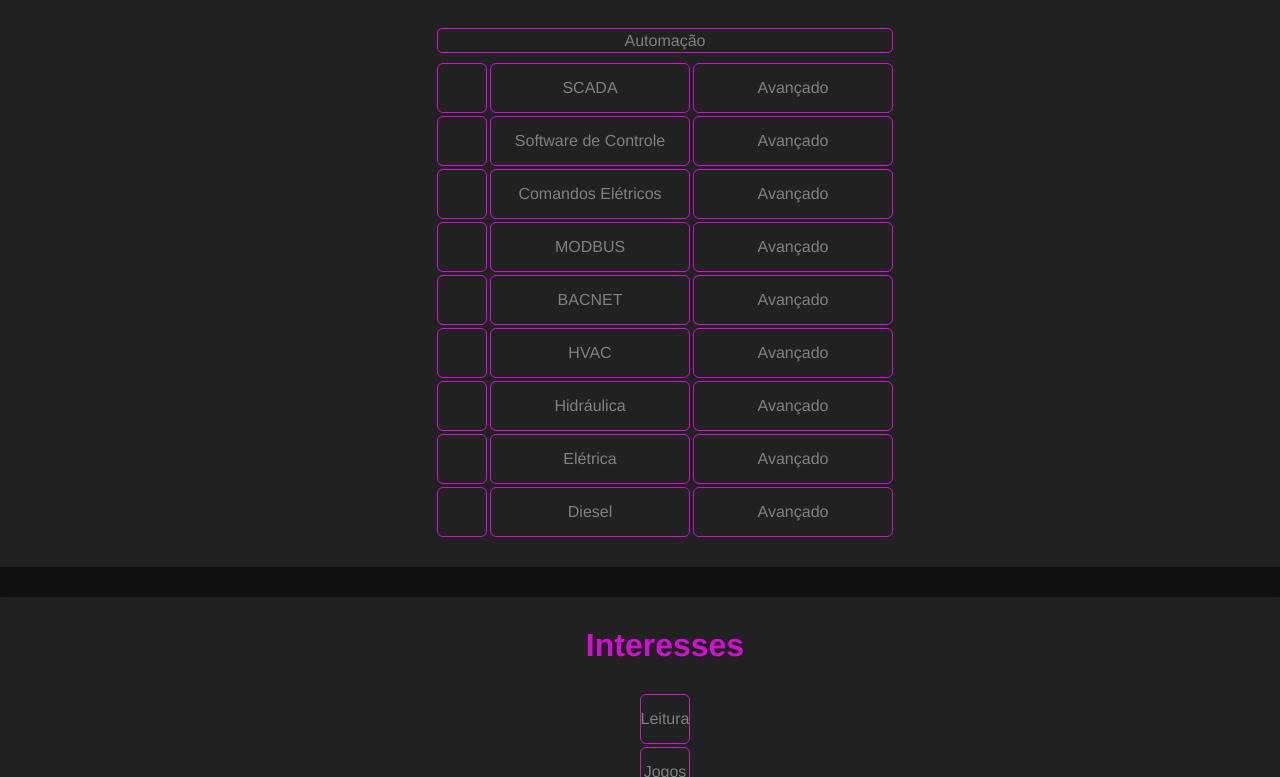
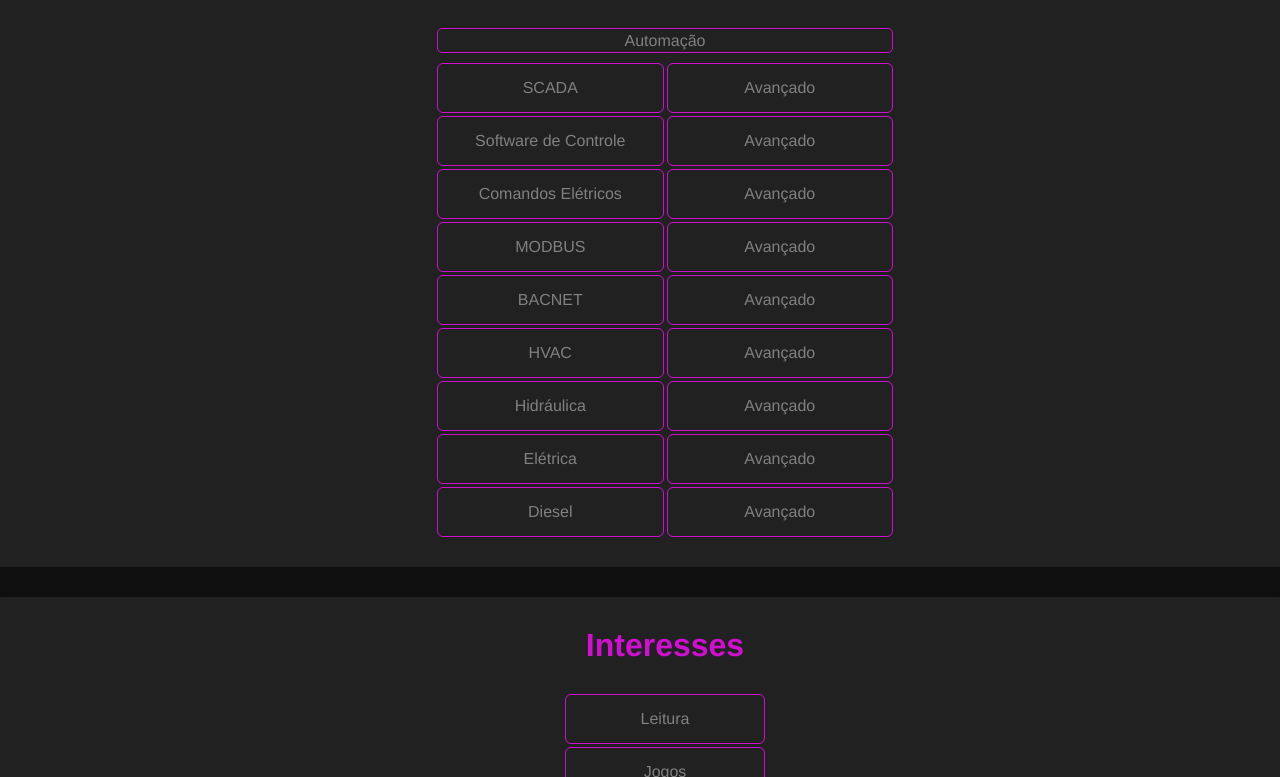
Before and after one commit to tioben/Portfolio-React, a React (Vite) app: page /SobreMim in a window 1280 px wide. Shown: the part 1083-1860 px from the top of the page. Built offline with nearby package versions, Linux system fonts and the light colour scheme.

Commit message:
26 09 2025

```diff
--- a/src/components/main/Main.module.css
+++ b/src/components/main/Main.module.css
@@ -176,3 +176,19 @@
   width: 100%;
   max-width: 456px;
 }
+
+.Interesses td {
+  flex: 0 0 200px;
+}
+
+:global(#Automacao) {
+  max-width: 456px;
+}
+
+.Automacao td:first-child {
+  width: 50%;
+}
+
+.Automacao td:last-child {
+  width: 50%;
+}
--- a/src/components/main/SobreMim.jsx
+++ b/src/components/main/SobreMim.jsx
@@ -32,15 +32,15 @@ const Programações = [
 ];
 
 const Automações = [
-  { hab: "SCADA", nv: "Avançado", icon: null },
-  { hab: "Software de Controle", nv: "Avançado", icon: null },
-  { hab: "Comandos Elétricos", nv: "Avançado", icon: null },
-  { hab: "MODBUS", nv: "Avançado", icon: null },
-  { hab: "BACNET", nv: "Avançado", icon: null },
-  { hab: "HVAC", nv: "Avançado", icon: null },
-  { hab: "Hidráulica", nv: "Avançado", icon: null },
-  { hab: "Elétrica", nv: "Avançado", icon: null },
-  { hab: "Diesel", nv: "Avançado", icon: null },
+  { hab: "SCADA", nv: "Avançado" },
+  { hab: "Software de Controle", nv: "Avançado" },
+  { hab: "Comandos Elétricos", nv: "Avançado" },
+  { hab: "MODBUS", nv: "Avançado" },
+  { hab: "BACNET", nv: "Avançado" },
+  { hab: "HVAC", nv: "Avançado" },
+  { hab: "Hidráulica", nv: "Avançado" },
+  { hab: "Elétrica", nv: "Avançado" },
+  { hab: "Diesel", nv: "Avançado" },
 ];
 
 const Interesses = [
@@ -86,7 +86,7 @@ function SobreMim() {
           <thead>
             <caption>Programação</caption>
           </thead>
-          <tbody>
+          <tbody className={styles.Programacao}>
             {Programações.map((Programação, index) =>
               Programação.hab && Programação.nv ? (
                 <tr key={index}>
@@ -99,15 +99,14 @@ function SobreMim() {
           </tbody>
         </table>
 
-        <table className={styles.Table}>
+        <table className={styles.Table} id="Automacao">
           <thead>
             <caption>Automação</caption>
           </thead>
-          <tbody>
+          <tbody className={styles.Automacao}>
             {Automações.map((Automação, index) =>
               Automação.hab && Automação.nv ? (
                 <tr key={index}>
-                  <td>{Automação.icon}</td>
                   <td>{Automação.hab}</td>
                   <td>{Automação.nv}</td>
                 </tr>
@@ -120,7 +119,7 @@ function SobreMim() {
       <div className={styles.Container}>
         <h1>Interesses</h1>
         <table className={styles.Table}>
-          <tbody>
+          <tbody className={styles.Interesses}>
             {Interesses.map((Interesse, index) =>
               Interesse.item ? (
                 <tr key={index}>
```
